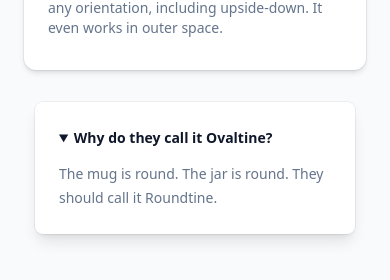
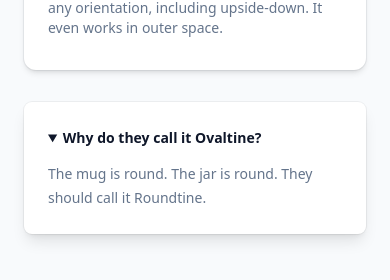
Before and after one commit to mflavin/v3tw, a Vue app: page /coreconcepts/pseudo-classes in a window 390 px wide. Shown: the part 1656-1936 px from the top of the page. Built offline with nearby package versions, Linux system fonts and the light colour scheme.

Commit message:
Fix details mobile width

```diff
--- a/src/views/CoreConcepts/PseudoClasses.vue
+++ b/src/views/CoreConcepts/PseudoClasses.vue
@@ -5,7 +5,13 @@
 
     <!-- https://tailwindcss.com/docs/hover-focus-and-other-states#form-states -->
     <form class="py-8">
-      <TextBox class="py-2" label="Username" type="text" value="tbone" readonly />
+      <TextBox
+        class="py-2"
+        label="Username"
+        type="text"
+        value="tbone"
+        readonly
+      />
       <TextBox class="py-2" label="Email" type="email" value="tbone" />
       <TextBox class="py-2" label="Password" type="password" value="tbone" />
     </form>
@@ -201,7 +207,7 @@
       </p>
     </div>
 
-    <div class="mx-auto max-w-xs py-8 md:max-w-2xl">
+    <div class="mx-auto max-w-2xl py-8">
       <details
         class="
           group
```
